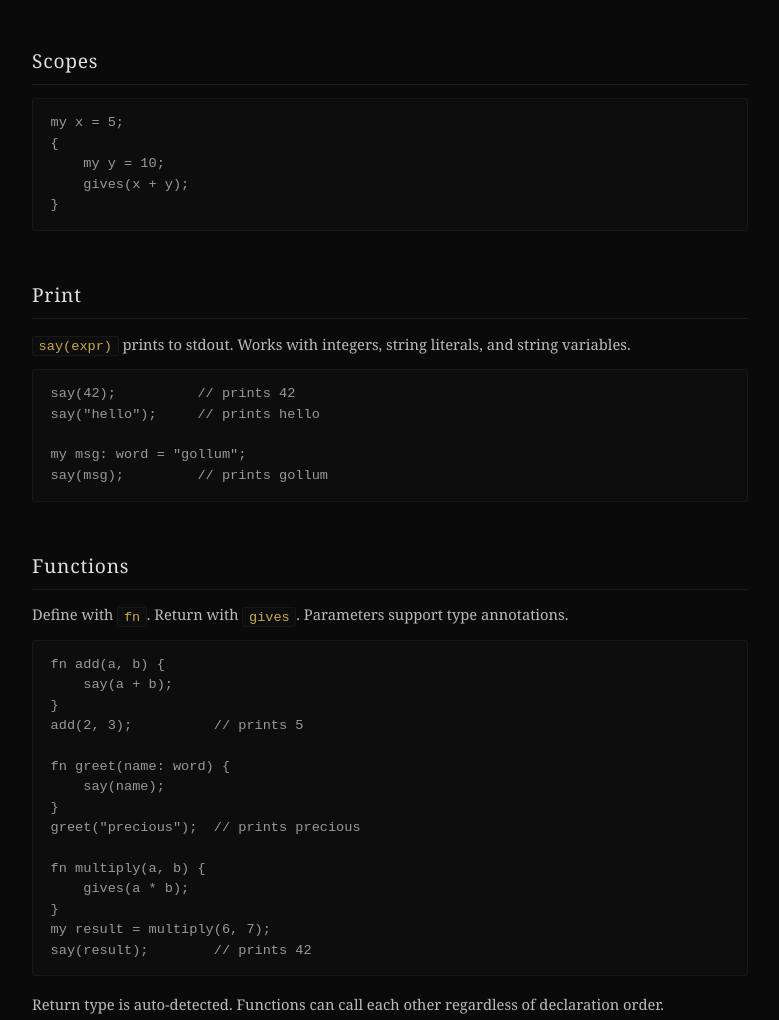
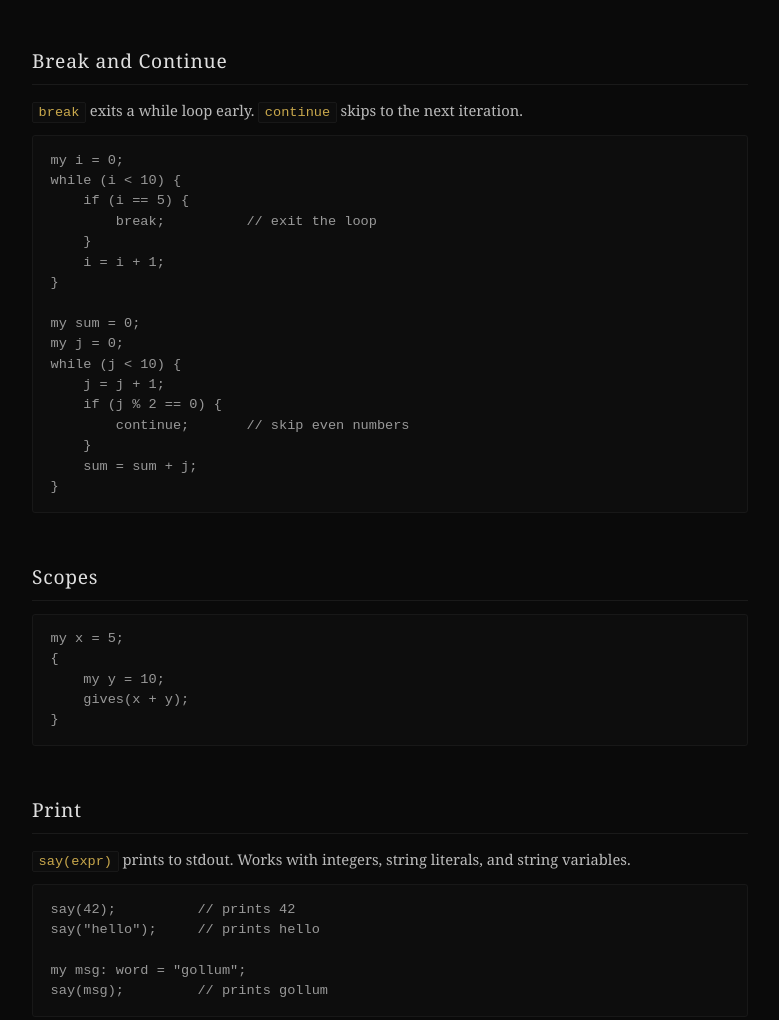
Before and after one commit to KorryKatti/precious, a plain HTML site: page index.html in a window 1280 px wide. Shown: the part 2498-3518 px from the top of the page, without its empty margins (250-1029 px from the left). Drawn offline with Linux system fonts and the light colour scheme.

Commit message:
docs: add break/continue to website

```diff
--- a/index.html
+++ b/index.html
@@ -185,6 +185,28 @@ gives(i);</code></pre>
 </section>
 
 <section>
+  <h2>Break and Continue</h2>
+  <p><code>break</code> exits a while loop early. <code>continue</code> skips to the next iteration.</p>
+<pre><code>my i = 0;
+while (i < 10) {
+    if (i == 5) {
+        break;          // exit the loop
+    }
+    i = i + 1;
+}
+
+my sum = 0;
+my j = 0;
+while (j < 10) {
+    j = j + 1;
+    if (j % 2 == 0) {
+        continue;       // skip even numbers
+    }
+    sum = sum + j;
+}</code></pre>
+</section>
+
+<section>
   <h2>Scopes</h2>
 <pre><code>my x = 5;
 {
@@ -266,6 +288,7 @@ say(sum(nums, 3));    // prints 60</code></pre>
     <tr><td><code>say</code></td><td>Print to stdout</td></tr>
     <tr><td><code>if</code> / <code>elif</code> / <code>else</code></td><td>Conditionals</td></tr>
     <tr><td><code>while</code></td><td>Loop</td></tr>
+    <tr><td><code>break</code> / <code>continue</code></td><td>Loop control</td></tr>
     <tr><td><code>and</code> / <code>or</code> / <code>!</code></td><td>Boolean logic</td></tr>
     <tr><td><code>number</code> / <code>word</code> / <code>question</code> / <code>decimal</code> / <code>letter</code></td><td>Types</td></tr>
     <tr><td><code>[</code> <code>]</code></td><td>Array literals and index access</td></tr>
```
